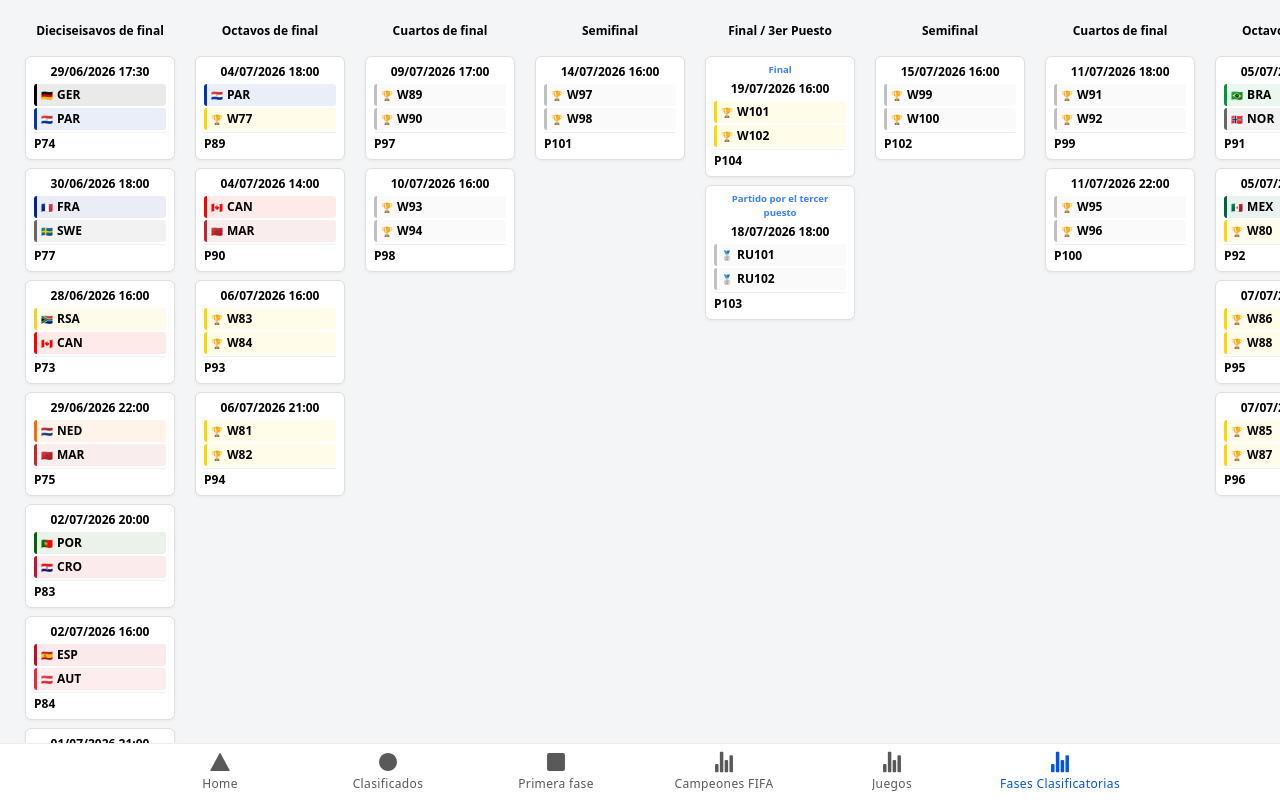
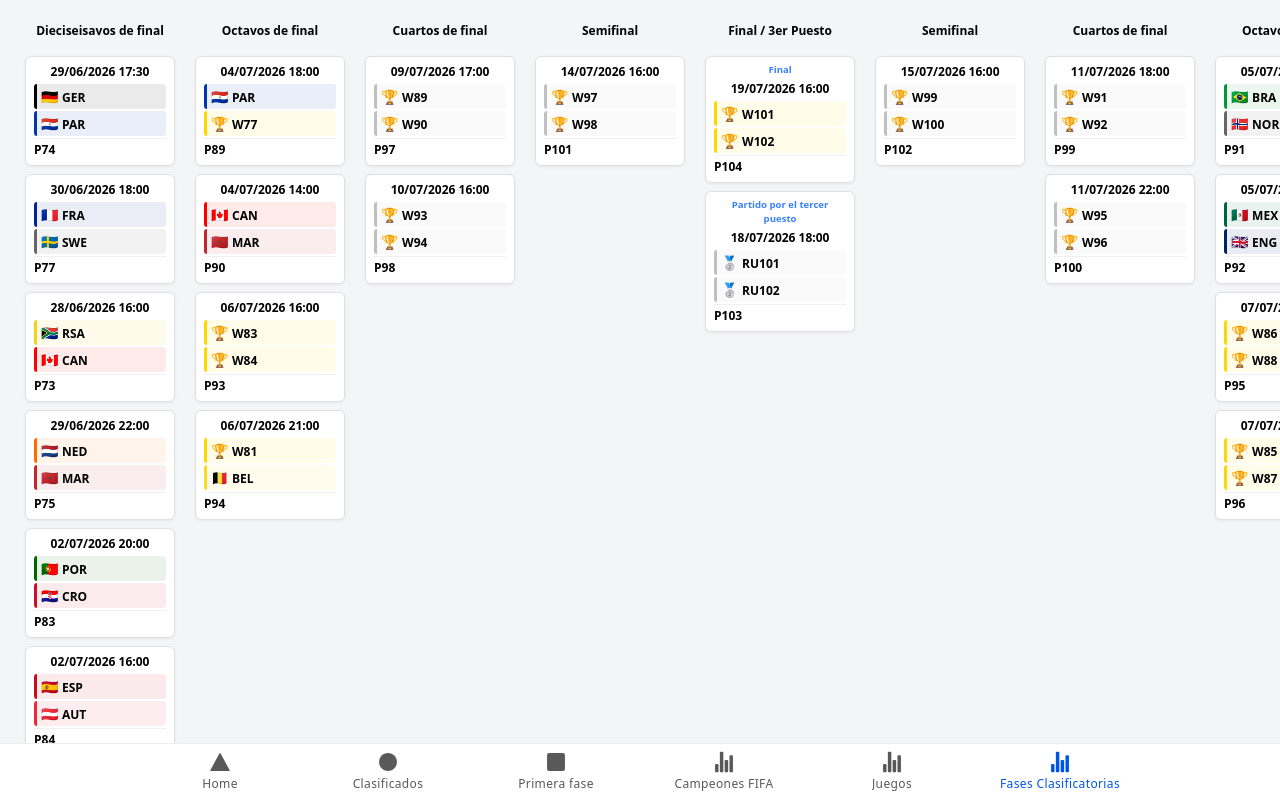
Before and after one commit to moleculax/fifaproapp, a React (Vite) app: page /clasificados2fase in a window 1280 px wide. Built offline with nearby package versions, Linux system fonts and the light colour scheme.

Commit message:
fifaproapp revision

```diff
--- a/src/components/clasificados/BracketTorneo.tsx
+++ b/src/components/clasificados/BracketTorneo.tsx
@@ -165,7 +165,7 @@ const datosTorneo: EstructuraTorneo = {
                 { id: "P89", equipo1: "PAR", equipo2: "W77", fecha: "04/07/2026 18:00" },
                 { id: "P90", equipo1: "CAN", equipo2: "MAR", fecha: "04/07/2026 14:00" },
                 { id: "P93", equipo1: "W83", equipo2: "W84", fecha: "06/07/2026 16:00" },
-                { id: "P94", equipo1: "W81", equipo2: "W82", fecha: "06/07/2026 21:00" }
+                { id: "P94", equipo1: "W81", equipo2: "BEL", fecha: "06/07/2026 21:00" }
             ]
         },
         {
@@ -209,7 +209,7 @@ const datosTorneo: EstructuraTorneo = {
             ronda: "Octavos de final",
             partidos: [
                 { id: "P91", equipo1: "BRA", equipo2: "NOR", fecha: "05/07/2026 17:00" },
-                { id: "P92", equipo1: "MEX", equipo2: "W80", fecha: "05/07/2026 21:00" },
+                { id: "P92", equipo1: "MEX", equipo2: "ENG", fecha: "05/07/2026 21:00" },
                 { id: "P95", equipo1: "W86", equipo2: "W88", fecha: "07/07/2026 13:00" },
                 { id: "P96", equipo1: "W85", equipo2: "W87", fecha: "07/07/2026 17:00" }
             ]
@@ -319,7 +319,7 @@ const BracketTorneo: React.FC = () => {
                                     borderRadius: '3px',
                                     marginBottom: '2px'
                                 }}>
-                                    <span style={{ marginRight: '4px', fontSize: '0.6rem' }}>{obtenerBandera(partido.equipo1)}</span>
+                                    <span style={{ marginRight: '4px', fontSize: 14 }}>{obtenerBandera(partido.equipo1)}</span>
                                     {partido.equipo1}
                                 </div>
 
@@ -332,7 +332,7 @@ const BracketTorneo: React.FC = () => {
                                     backgroundColor: `${obtenerColor(partido.equipo2)}15`,
                                     borderRadius: '3px'
                                 }}>
-                                    <span style={{marginRight: '4px', fontSize: '0.6rem' }}>{obtenerBandera(partido.equipo2)}</span>
+                                    <span style={{marginRight: '4px', fontSize: 14 }}>{obtenerBandera(partido.equipo2)}</span>
                                     {partido.equipo2}
                                 </div>
 
```
